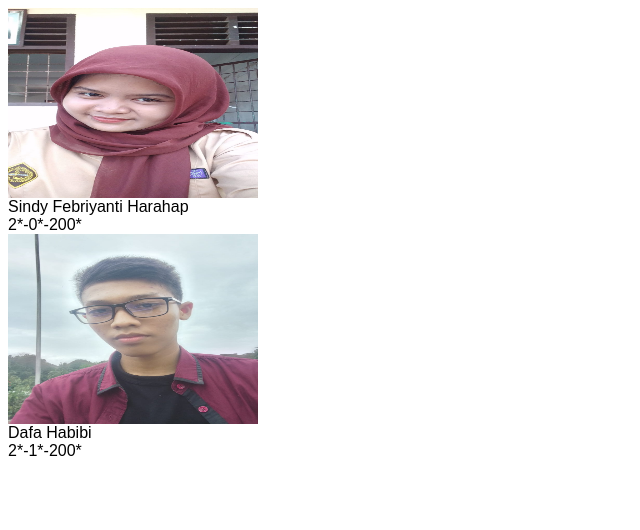
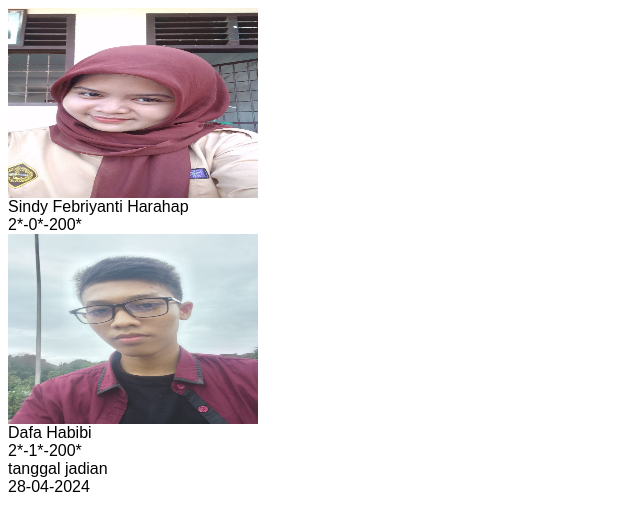
Before and after one commit to dafahabibi/kengan, a plain HTML site: page diodata.html in a window 1280 px wide. Shown: the whole page, without its empty margins (0-640 px from the left). Drawn offline with Linux system fonts and the light colour scheme.

Commit message:
Update diodata.html

```diff
--- a/diodata.html
+++ b/diodata.html
@@ -10,4 +10,8 @@
 <font face="Arial, Helvetica, sans-serif">Dafa Habibi</font>
 <br/>
 <font face="Arial, Helvetica, sans-serif">2*-1*-200*</font>
-<html>
+</br>
+ <font face="Arial, Helvetica, sans-serif">tanggal jadian</font>
+  <br/>
+   <font face="Arial, Helvetica, sans-serif">28-04-2024</font>
+</html>
```
